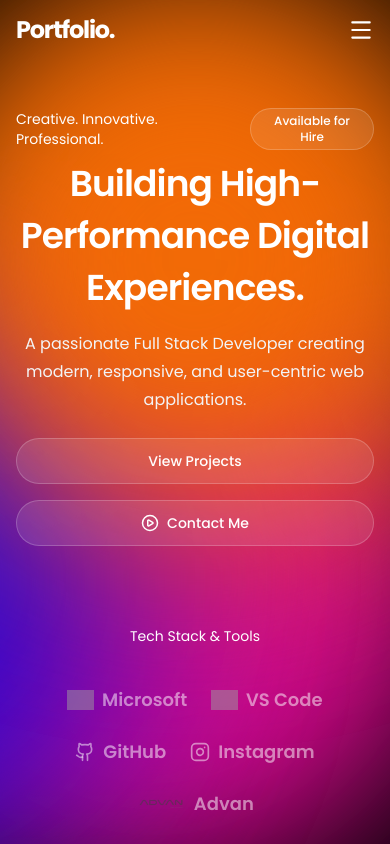
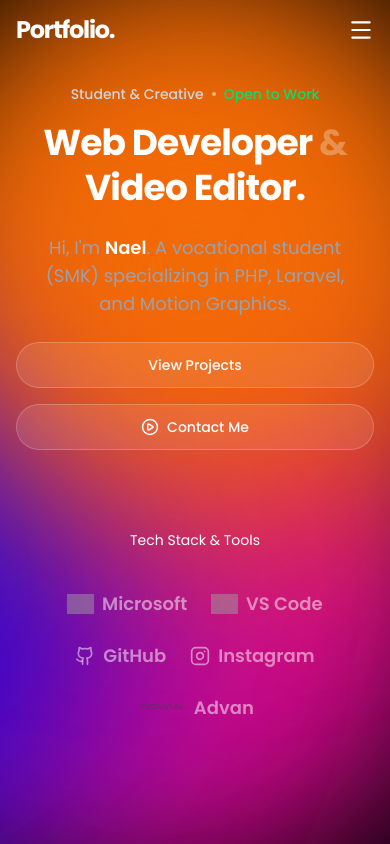
Before and after one commit to immanuell18/portfolio-nnael, a React (Vite) app: page / in a window 390 px wide. Shown: the top 844 px of the page. Built offline with nearby package versions, Linux system fonts and the light colour scheme; grey boxes are pictures that could not be loaded.

Commit message:
Update Hero section with personalized content and fix mobile spacing

```diff
--- a/src/sections/hero-section.jsx
+++ b/src/sections/hero-section.jsx
@@ -16,32 +16,31 @@ export default function HeroSection() {
                 <div className="absolute rounded-full top-0 left-1/2 -translate-x-1/2 size-130 bg-[#F26A06] blur-[100px]" />
             </motion.div>
             <motion.section className="flex flex-col items-center">
-                <motion.div className="flex items-center gap-3 mt-12 md:mt-32"
+                <motion.div className="flex items-center gap-2 mt-6 md:mt-32"
                     initial={{ y: -20, opacity: 0 }}
                     whileInView={{ y: 0, opacity: 1 }}
                     viewport={{ once: true }}
                     transition={{ delay: 0.2, type: "spring", stiffness: 320, damping: 70, mass: 1 }}
                 >
-                    <p>Creative. Innovative. Professional.</p>
-                    <button className="btn glass py-1 px-3 text-xs">
-                        Available for Hire
-                    </button>
+                    <p className="text-sm font-medium text-gray-300">Student & Creative</p>
+                    <div className="size-1 bg-white rounded-full opacity-50"></div>
+                    <p className="text-sm font-medium text-green-400">Open to Work</p>
                 </motion.div>
-                <motion.h1 className="text-center text-4xl/13 md:text-6xl/19 mt-2 md:mt-4 font-semibold tracking-tight max-w-3xl"
+                <motion.h1 className="text-center text-4xl/tight md:text-6xl/tight mt-4 font-bold tracking-tight max-w-4xl"
                     initial={{ y: 50, opacity: 0 }}
                     whileInView={{ y: 0, opacity: 1 }}
                     viewport={{ once: true }}
                     transition={{ type: "spring", stiffness: 240, damping: 70, mass: 1 }}
                 >
-                    Building High-Performance Digital Experiences.
+                    Web Developer <span className="text-white/30">&</span> <br /> Video Editor.
                 </motion.h1>
-                <motion.p className="text-center text-gray-100 text-base/7 max-w-md mt-4 md:mt-6"
+                <motion.p className="text-center text-gray-400 text-lg max-w-lg mt-6 px-4"
                     initial={{ y: 50, opacity: 0 }}
                     whileInView={{ y: 0, opacity: 1 }}
                     viewport={{ once: true }}
                     transition={{ delay: 0.2, type: "spring", stiffness: 320, damping: 70, mass: 1 }}
                 >
-                    A passionate Full Stack Developer creating modern, responsive, and user-centric web applications.
+                    Hi, I'm <span className="text-white font-semibold">Nael</span>. A vocational student (SMK) specializing in PHP, Laravel, and Motion Graphics.
                 </motion.p>
 
                 <motion.div className="flex flex-col md:flex-row max-md:w-full items-center gap-4 md:gap-3 mt-6"
```
